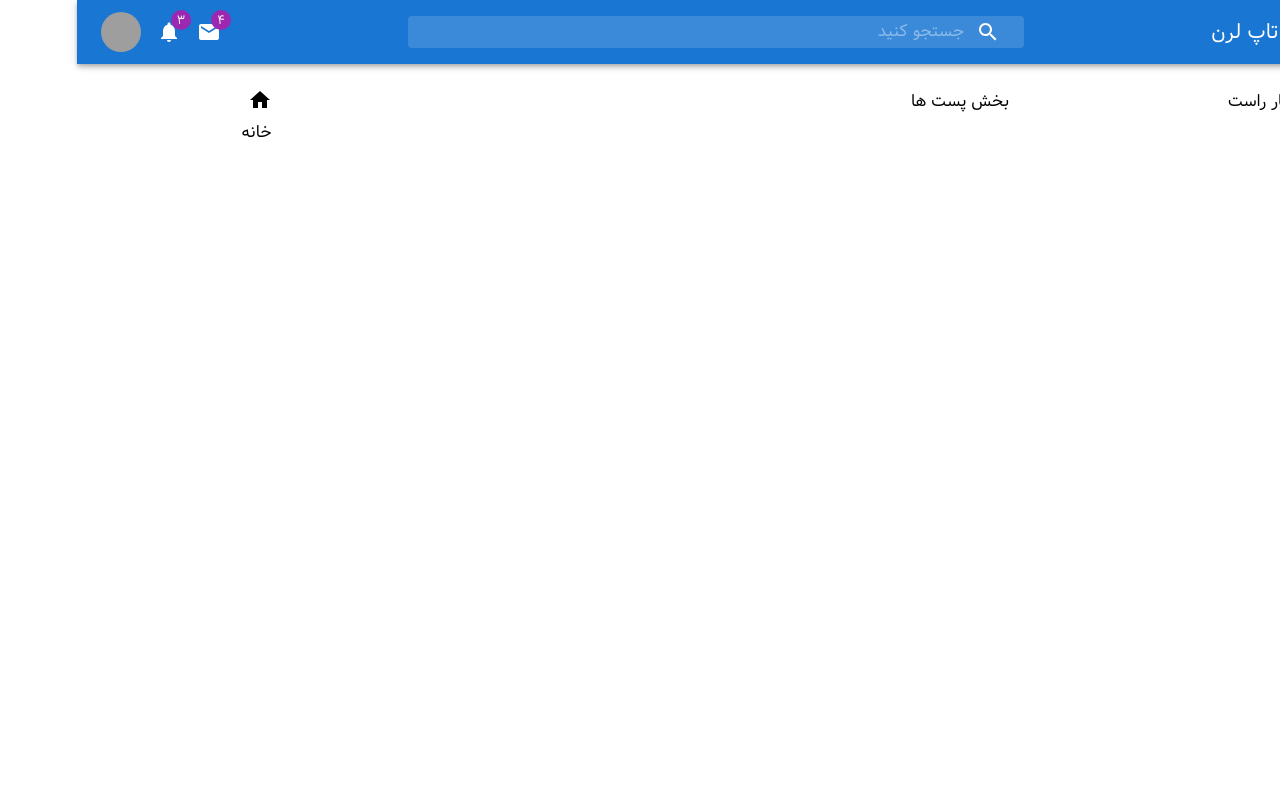
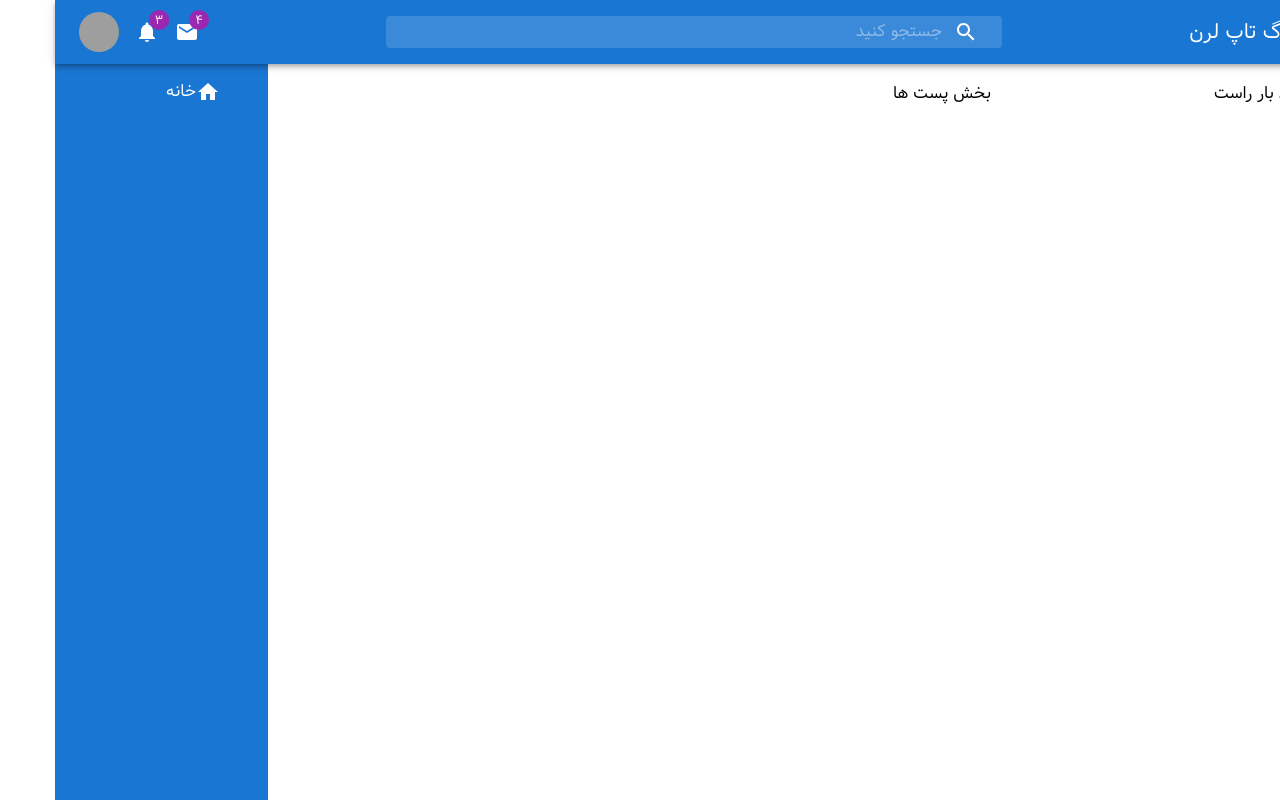
Before and after one commit to mohadeseh-saedpanah76/Material-UI-Project, a React (Create React App) app: page / in a window 1280 px wide. Built offline with nearby package versions, Linux system fonts and the light colour scheme; grey boxes are pictures that could not be loaded.

Commit message:
changes11

```diff
--- a/public/css/style.css
+++ b/public/css/style.css
@@ -12,5 +12,6 @@
 body{
     direction: rtl;
     text-align: right;
-    bor
+    margin:0;
+    padding:0
 }
--- a/src/App.js
+++ b/src/App.js
@@ -1,24 +1,31 @@
-import { Grid } from "@mui/material";
+import { Grid, useTheme } from "@mui/material";
 import Navbar from "./Components/Navbar";
 import Rightbar from "./Components/Rightbar"
 import Feed from "./Components/Feed"
 import Leftbar from "./Components/Leftbar";
 
 function App() {
+  const theme = useTheme()
   return (
     <div>
      <Navbar/>
 
      <Grid container>
-      <Grid item sm={3}>
+      <Grid item sm={3}
+        sx={{
+          [theme.breakpoints.down("sm")]:{
+            display:"none"
+          }
+        }}
+      >
         <Rightbar/>
       </Grid>
 
-      <Grid item sm={7}>
+      <Grid item sm={7} xs={10}>
         <Feed/>
       </Grid>
 
-      <Grid item sm={2}>
+      <Grid item sm={2} xs={2}>
         <Leftbar/>
       </Grid>
      </Grid>
--- a/src/Components/Leftbar.jsx
+++ b/src/Components/Leftbar.jsx
@@ -7,15 +7,34 @@ const Leftbar = () => {
   return (
    <Container
     sx={{
-      paddingTop:theme.spacing(10)
+      paddingTop:theme.spacing(10),
+      backgroundColor:theme.palette.primary.main,
+      height:"100vh",
+      color:"white"
     }}
    >
-    <div>
+    <Container
+      sx={{
+        display:"flex",
+        alignItems:"center",
+        marginBottom:theme.spacing(4),
+        [theme.breakpoints.up("sm")]: {
+          marginBottom:theme.spacing(4),
+          cursor:"pointer"
+        }
+      }}
+    >
       <Home/>
-      <Typography>
+      <Typography
+        sx={{
+          [theme.breakpoints.down("sm")]:{
+            display:"none"
+          }
+        }}
+      >
         خانه
       </Typography>
-    </div>
+    </Container>
    </Container>
   )
 }
```
